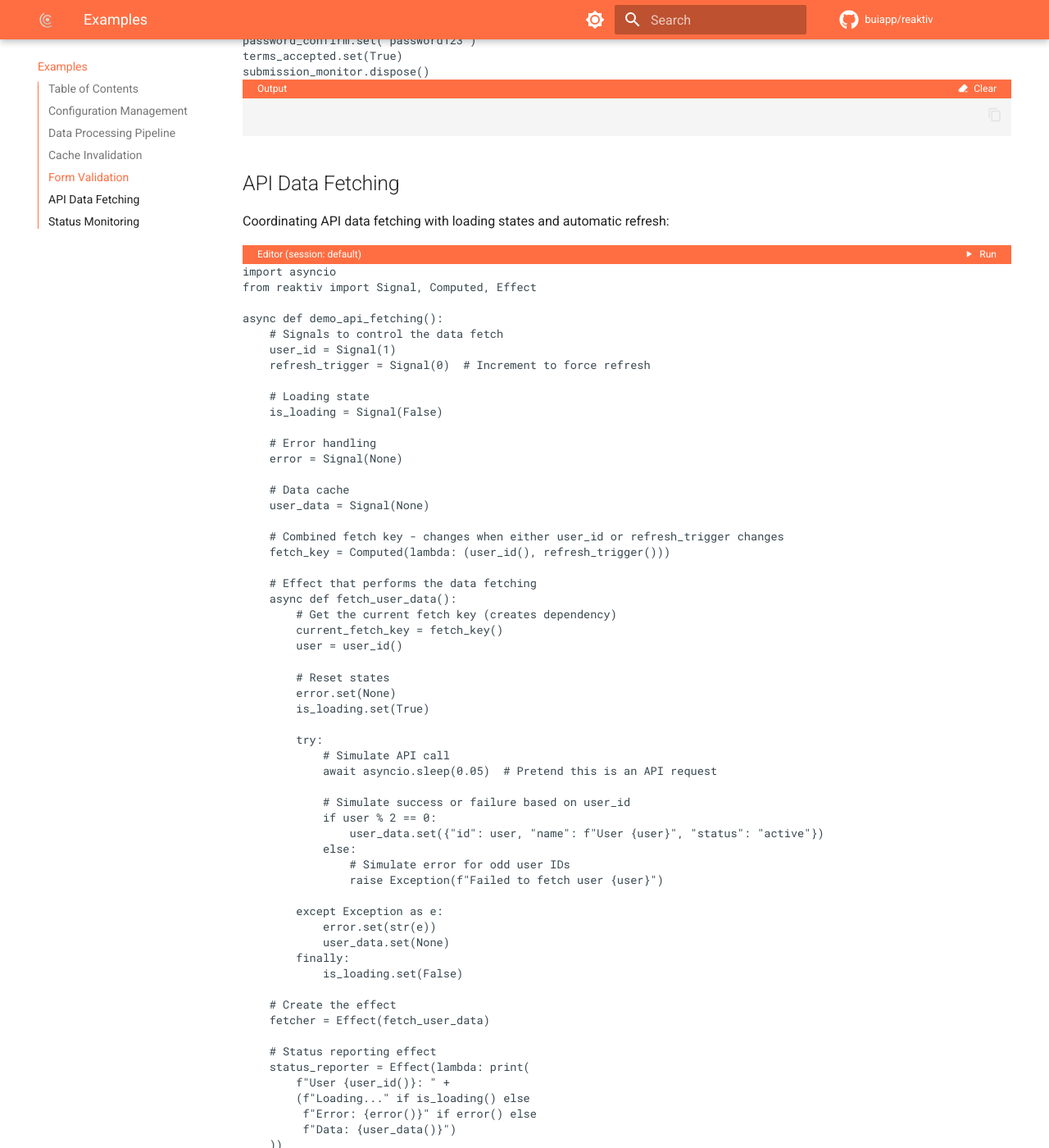
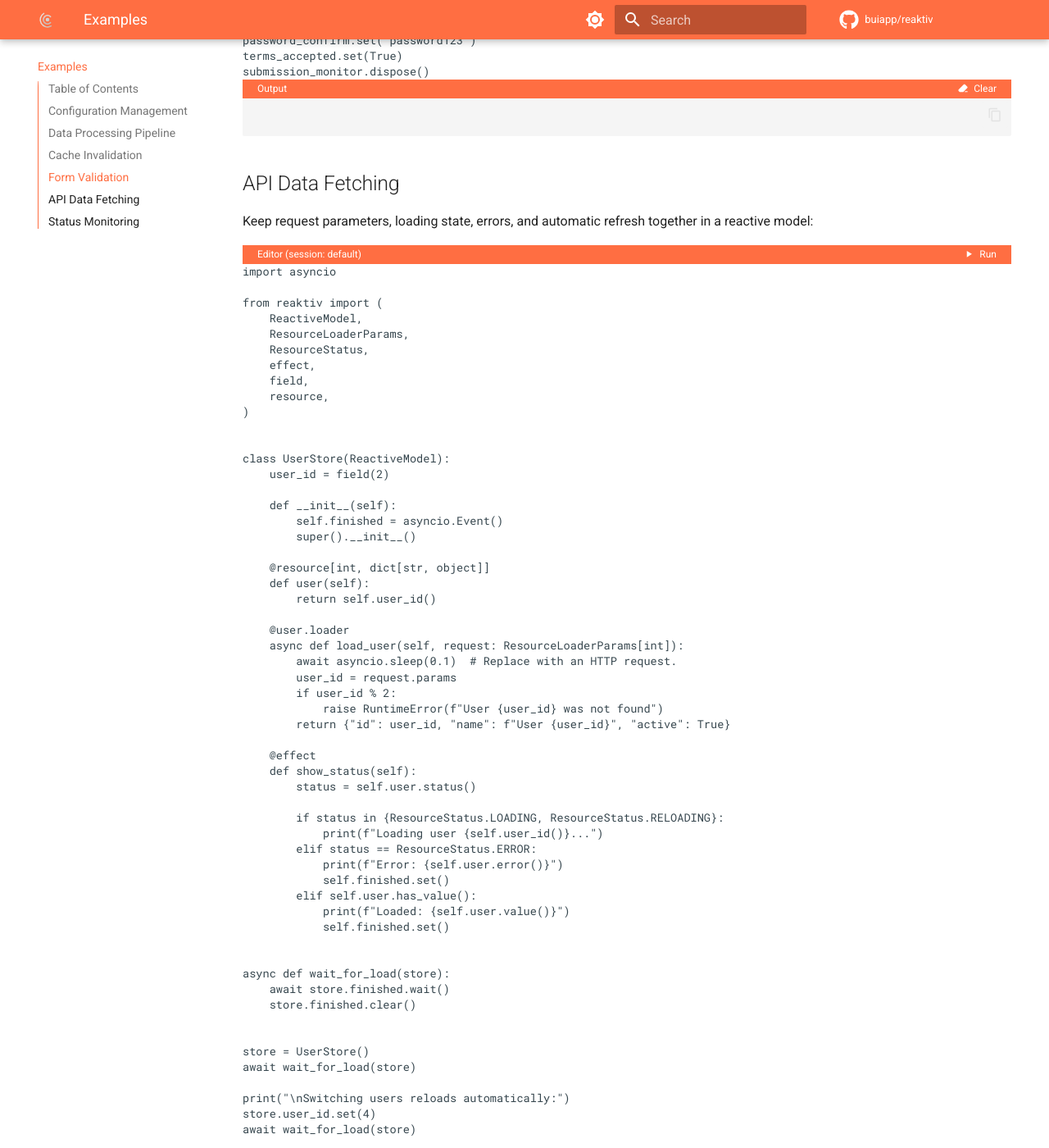
Before and after one commit to buiapp/reaktiv, an MkDocs documentation site: the page built from docs/examples/index.md, in a window 1280 px wide and 1400 px high, scrolled down 4714 px. Shown: the whole window at 82% size. Built offline with MkDocs 1.6.1 and Material for MkDocs 9.7.7, drawn with Linux system fonts in a browser that asks for light colours; comment, search, counter and statistics services are not loaded; some of the changed text lies outside the part shown.

Commit message:
docs: update api data fetching example with resource() usage

````diff
--- a/docs/examples/index.md
+++ b/docs/examples/index.md
@@ -219,90 +219,76 @@ submission_monitor.dispose()
 
 ## API Data Fetching
 
-Coordinating API data fetching with loading states and automatic refresh:
+Keep request parameters, loading state, errors, and automatic refresh together
+in a reactive model:
 
-```pyodide install="reaktiv" assets="no" height="45" theme="github_light_default,github_dark"
+```pyodide install="reaktiv" assets="no" height="42" theme="github_light_default,github_dark"
 import asyncio
-from reaktiv import Signal, Computed, Effect
 
-async def demo_api_fetching():
-    # Signals to control the data fetch
-    user_id = Signal(1)
-    refresh_trigger = Signal(0)  # Increment to force refresh
+from reaktiv import (
+    ReactiveModel,
+    ResourceLoaderParams,
+    ResourceStatus,
+    effect,
+    field,
+    resource,
+)
 
-    # Loading state
-    is_loading = Signal(False)
 
-    # Error handling
-    error = Signal(None)
+class UserStore(ReactiveModel):
+    user_id = field(2)
 
-    # Data cache
-    user_data = Signal(None)
+    def __init__(self):
+        self.finished = asyncio.Event()
+        super().__init__()
 
-    # Combined fetch key - changes when either user_id or refresh_trigger changes
-    fetch_key = Computed(lambda: (user_id(), refresh_trigger()))
+    @resource[int, dict[str, object]]
+    def user(self):
+        return self.user_id()
 
-    # Effect that performs the data fetching
-    async def fetch_user_data():
-        # Get the current fetch key (creates dependency)
-        current_fetch_key = fetch_key()
-        user = user_id()
+    @user.loader
+    async def load_user(self, request: ResourceLoaderParams[int]):
+        await asyncio.sleep(0.1)  # Replace with an HTTP request.
+        user_id = request.params
+        if user_id % 2:
+            raise RuntimeError(f"User {user_id} was not found")
+        return {"id": user_id, "name": f"User {user_id}", "active": True}
 
-        # Reset states
-        error.set(None)
-        is_loading.set(True)
+    @effect
+    def show_status(self):
+        status = self.user.status()
 
-        try:
-            # Simulate API call
-            await asyncio.sleep(0.05)  # Pretend this is an API request
+        if status in {ResourceStatus.LOADING, ResourceStatus.RELOADING}:
+            print(f"Loading user {self.user_id()}...")
+        elif status == ResourceStatus.ERROR:
+            print(f"Error: {self.user.error()}")
+            self.finished.set()
+        elif self.user.has_value():
+            print(f"Loaded: {self.user.value()}")
+            self.finished.set()
 
-            # Simulate success or failure based on user_id
-            if user % 2 == 0:
-                user_data.set({"id": user, "name": f"User {user}", "status": "active"})
-            else:
-                # Simulate error for odd user IDs
-                raise Exception(f"Failed to fetch user {user}")
 
-        except Exception as e:
-            error.set(str(e))
-            user_data.set(None)
-        finally:
-            is_loading.set(False)
+async def wait_for_load(store):
+    await store.finished.wait()
+    store.finished.clear()
 
-    # Create the effect
-    fetcher = Effect(fetch_user_data)
 
-    # Status reporting effect
-    status_reporter = Effect(lambda: print(
-        f"User {user_id()}: " +
-        (f"Loading..." if is_loading() else
-         f"Error: {error()}" if error() else
-         f"Data: {user_data()}")
-    ))
+store = UserStore()
+await wait_for_load(store)
 
-    # Let initial fetch complete
-    await asyncio.sleep(0.1)
+print("\nSwitching users reloads automatically:")
+store.user_id.set(4)
+await wait_for_load(store)
 
-    # Change user - triggers automatic refetch
-    print("\nSwitching to user 2...")
-    user_id.set(2)
-    await asyncio.sleep(0.1)
+print("\nRefreshing the current user:")
+store.user.reload()
+await wait_for_load(store)
 
-    # Force refresh current user
-    print("\nRefreshing current user...")
-    refresh_trigger.update(lambda n: n + 1)
-    await asyncio.sleep(0.1)
+print("\nErrors are reactive state too:")
+store.user_id.set(3)
+await wait_for_load(store)
 
-    # Switch to user that will cause an error
-    print("\nSwitching to user 3 (will cause error)...")
-    user_id.set(3)
-    await asyncio.sleep(0.1)
-
-    fetcher.dispose()
-    status_reporter.dispose()
-
-# Run the demo
-await demo_api_fetching()
+store.dispose()
 ```
 
 ## Status Monitoring
````
